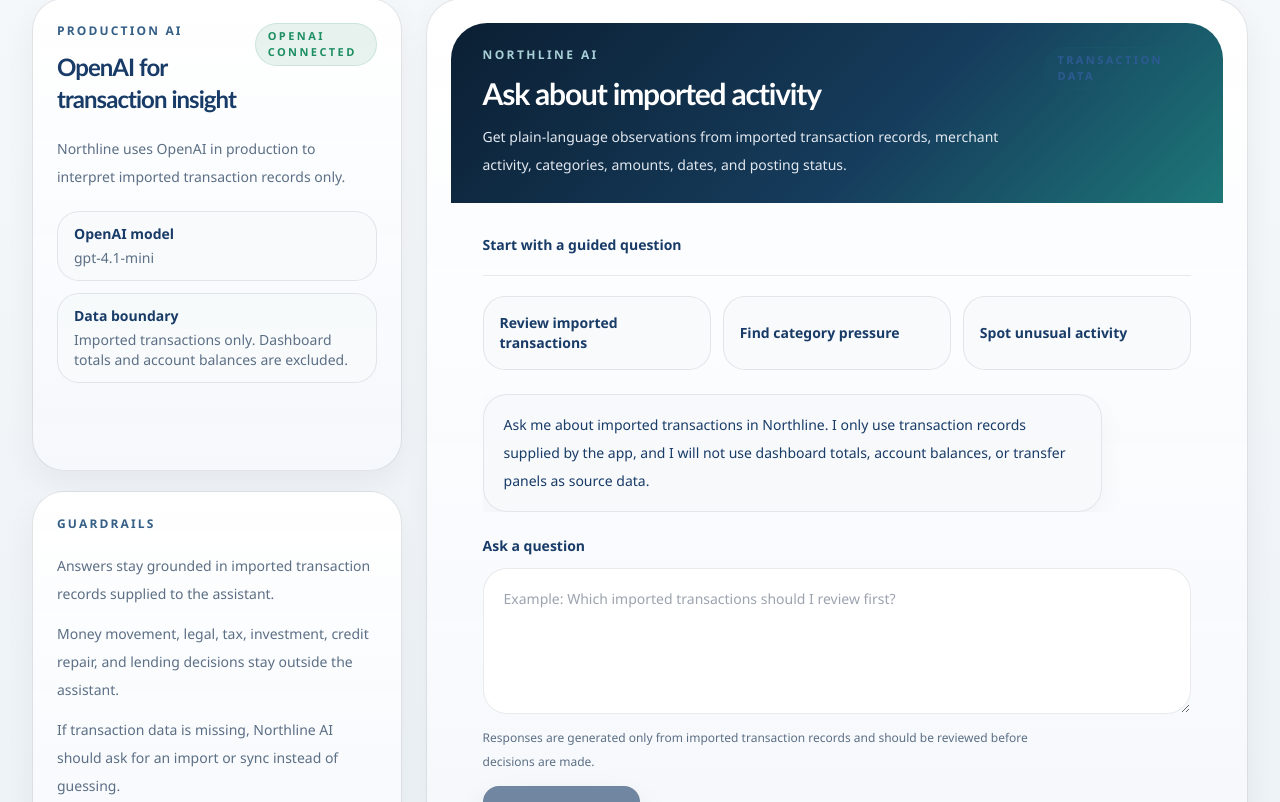
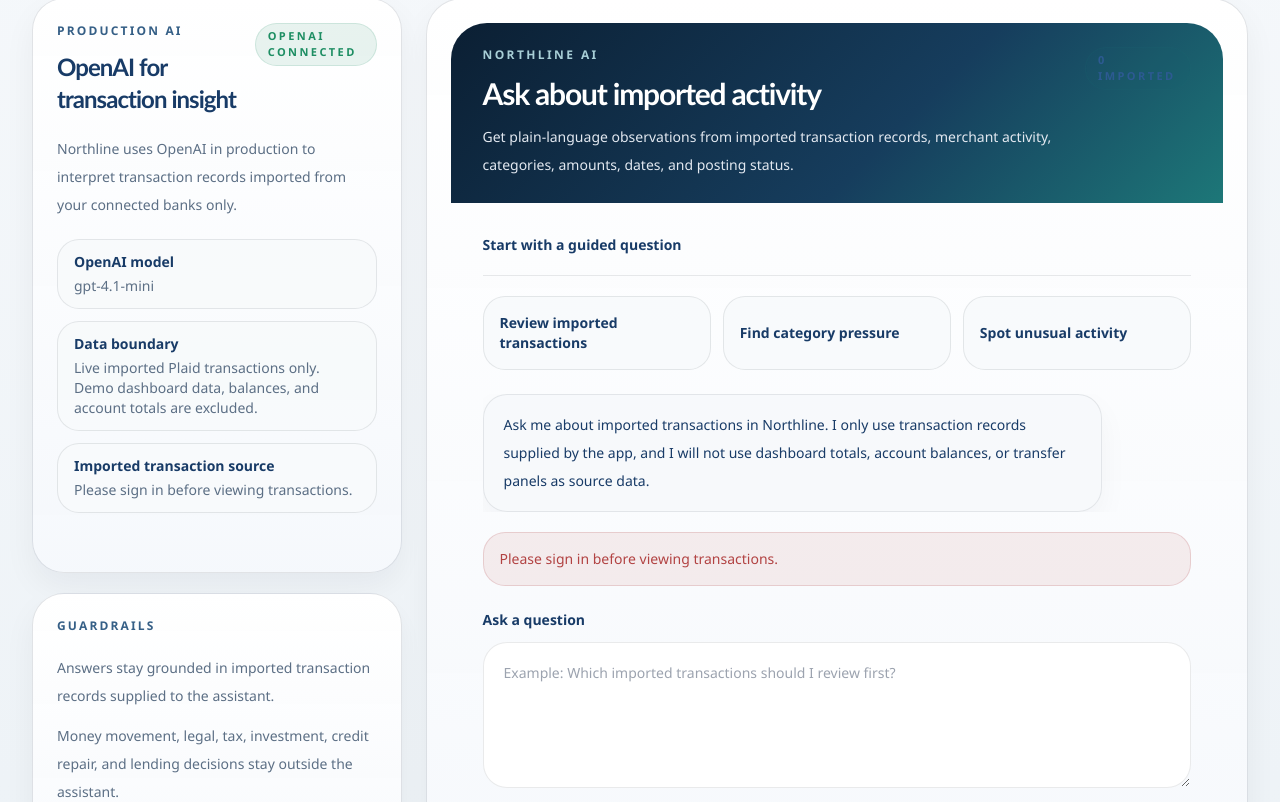
Before and after one commit to Gavynwitcher/Ai-Money-Studio-improved-, a Next.js app in the folder apps/web/: page /assistant in a window 1280 px wide. Shown: the part 818-1620 px from the top of the page. Built offline with nearby package versions, Linux system fonts and the light colour scheme; no server answers.

Commit message:
Use live Plaid transactions for assistant

```diff
--- a/apps/web/src/app/api/assistant/chat/route.ts
+++ b/apps/web/src/app/api/assistant/chat/route.ts
@@ -1,6 +1,9 @@
 import { NextRequest, NextResponse } from "next/server";
-import { errorJson } from "@/lib/server/http";
+import { prisma } from "@/lib/prisma";
+import { authRequiredJson, errorJson } from "@/lib/server/http";
+import { isDbUnavailableError } from "@/lib/server/moneyCopilotFallback";
 import { getOpenAiConfig, OpenAiMessage, runOpenAiChat } from "@/lib/server/openai";
+import { isAuthRequiredError, resolveActiveUserId } from "@/lib/server/user";
 
 const MAX_MESSAGES = 20;
 const MAX_TOTAL_CHARS = 25_000;
@@ -34,7 +37,6 @@
     role?: string;
     content?: string;
   }>;
-  transactions?: ImportedTransaction[];
 };
 
 function normalizeMessages(input: ChatPayload["messages"]): OpenAiMessage[] {
@@ -60,7 +62,7 @@
   return parsed.slice(-MAX_MESSAGES);
 }
 
-function normalizeTransactions(input: ChatPayload["transactions"]) {
+function normalizeTransactions(input: ImportedTransaction[]) {
   if (!Array.isArray(input)) return [];
 
   return input.slice(0, 200).map((transaction, index) => ({
@@ -72,6 +74,35 @@
     direction: transaction.direction === "inflow" ? "inflow" : "outflow",
     status: String(transaction.status || "unknown"),
     accountName: String(transaction.accountName || "Imported account")
+  }));
+}
+
+async function loadImportedTransactionsForUser(userId: string) {
+  const rows = await prisma.moneyCopilotTransaction.findMany({
+    where: {
+      userId,
+      providerTransactionId: { not: null }
+    },
+    orderBy: { postedAt: "desc" },
+    take: 200,
+    include: {
+      account: {
+        select: {
+          name: true
+        }
+      }
+    }
+  });
+
+  return rows.map((transaction) => ({
+    id: transaction.providerTransactionId || transaction.id,
+    date: transaction.postedAt.toISOString().slice(0, 10),
+    merchant: transaction.merchantNormalized || transaction.merchantRaw,
+    category: transaction.category,
+    amount: Math.abs(transaction.amount),
+    direction: transaction.amount >= 0 ? ("inflow" as const) : ("outflow" as const),
+    status: "posted",
+    accountName: transaction.account?.name || "Linked account"
   }));
 }
 
@@ -157,9 +188,10 @@
       return errorJson(`Conversation is too long (${totalChars} chars). Keep it under ${MAX_TOTAL_CHARS}.`, 413);
     }
 
-    const importedTransactions = normalizeTransactions(payload.transactions);
+    const userId = await resolveActiveUserId();
+    const importedTransactions = normalizeTransactions(await loadImportedTransactionsForUser(userId));
     if (!importedTransactions.length) {
-      return errorJson("Northline AI needs imported transaction records before it can answer.", 400);
+      return errorJson("Northline AI needs live imported Plaid transactions before it can answer. Connect a bank or refresh bank data first.", 400);
     }
 
     const citation = buildCitation(importedTransactions);
@@ -196,6 +228,12 @@
       }
     });
   } catch (error) {
+    if (isAuthRequiredError(error)) {
+      return authRequiredJson("Please sign in before using Northline AI with imported transactions.");
+    }
+    if (isDbUnavailableError(error)) {
+      return errorJson("Northline AI cannot reach the transaction database right now. Try again after the database is available.", 503);
+    }
     return errorJson(friendlyOpenAiError(error), 500);
   }
 }
--- a/apps/web/src/app/assistant/page.tsx
+++ b/apps/web/src/app/assistant/page.tsx
@@ -8,13 +8,13 @@
 export const metadata: Metadata = buildMetadata({
   title: "Northline AI Assistant",
   description:
-    "Ask Northline AI about connected account visibility, transactions, cash flow, budgeting context, and safe next-step planning.",
+    "Ask Northline AI about live imported Plaid transactions, merchant activity, categories, amounts, dates, and posting status.",
   path: "/assistant",
   keywords: [
     "Northline AI assistant",
     "AI banking assistant",
     "financial operations AI",
-    "OpenAI banking dashboard"
+    "OpenAI transaction assistant"
   ]
 });
 
@@ -24,7 +24,7 @@
       <PageHero
         eyebrow="Northline AI"
         title="Ask practical questions about your connected banking picture."
-        description="Northline AI uses OpenAI when configured to help interpret balances, transactions, cash flow, and budgeting context while staying inside clear financial-product guardrails."
+        description="Northline AI uses OpenAI to interpret live imported Plaid transaction records only. Demo dashboard data, balances, and account totals are excluded from assistant context."
         primaryCta={{ href: "#assistant-workspace", label: "Open assistant" }}
         secondaryCta={{ href: "/security", label: "Review guardrails" }}
       />
--- a/apps/web/src/components/assistant/northline-assistant.tsx
+++ b/apps/web/src/components/assistant/northline-assistant.tsx
@@ -1,10 +1,9 @@
 "use client";
 
-import { FormEvent, useEffect, useMemo, useState, useTransition } from "react";
+import { FormEvent, useEffect, useState, useTransition } from "react";
 import { Badge } from "@/components/ui/badge";
 import { Button } from "@/components/ui/button";
 import { Card } from "@/components/ui/card";
-import { transactions } from "@/data/mock-finance";
 
 type AssistantMessage = {
   role: "user" | "assistant";
@@ -18,6 +17,22 @@
     defaultModel?: string;
     error?: string | null;
   };
+};
+
+type ImportedTransaction = {
+  id: string;
+  merchant: string;
+  category: string;
+  amount: number;
+  accountName: string;
+  date: string;
+  direction: "inflow" | "outflow";
+  status: "posted" | "pending" | string;
+};
+
+type TransactionsPayload = {
+  transactions?: ImportedTransaction[];
+  error?: string;
 };
 
 const starterPrompts = [
@@ -43,9 +58,11 @@
   const [input, setInput] = useState("");
   const [error, setError] = useState("");
   const [status, setStatus] = useState<AssistantStatus | null>(null);
+  const [importedTransactions, setImportedTransactions] = useState<ImportedTransaction[]>([]);
+  const [transactionsLoading, setTransactionsLoading] = useState(true);
+  const [transactionsError, setTransactionsError] = useState("");
   const [isPending, startTransition] = useTransition();
 
-  const importedTransactions = useMemo(() => transactions, []);
   const openAiReady = status?.openai?.available === true;
   const providerTone = openAiReady ? "success" : "muted";
   const providerLabel = openAiReady ? "OpenAI connected" : "Checking";
@@ -60,6 +77,39 @@
       .catch(() => {
         if (active) setStatus({ provider: "unavailable" });
       });
+    return () => {
+      active = false;
+    };
+  }, []);
+
+  useEffect(() => {
+    let active = true;
+
+    async function loadTransactions() {
+      try {
+        setTransactionsLoading(true);
+        setTransactionsError("");
+        const res = await fetch("/api/plaid/transactions", { cache: "no-store" });
+        const payload = (await res.json().catch(() => ({}))) as TransactionsPayload;
+        if (!res.ok) {
+          throw new Error(payload.error || "Could not load imported transactions.");
+        }
+        if (active) {
+          setImportedTransactions(Array.isArray(payload.transactions) ? payload.transactions : []);
+        }
+      } catch (nextError) {
+        if (active) {
+          setImportedTransactions([]);
+          setTransactionsError(
+            nextError instanceof Error ? nextError.message : "Could not load imported transactions."
+          );
+        }
+      } finally {
+        if (active) setTransactionsLoading(false);
+      }
+    }
+
+    void loadTransactions();
     return () => {
       active = false;
     };
@@ -96,8 +146,7 @@
               role: message.role,
               content: message.content
             }))
-          ],
-          transactions: importedTransactions
+          ]
         })
       });
       const payload = (await res.json().catch(() => ({}))) as { reply?: string; error?: string };
@@ -133,7 +182,7 @@
             <Badge tone={providerTone}>{providerLabel}</Badge>
           </div>
           <p className="mt-5 text-sm leading-7 text-[var(--muted)]">
-            Northline uses OpenAI in production to interpret imported transaction records only.
+            Northline uses OpenAI in production to interpret transaction records imported from your connected banks only.
           </p>
           <div className="mt-5 grid gap-3 text-sm">
             <div className="rounded-[22px] border border-[var(--line)] bg-slate-50/80 px-4 py-3">
@@ -142,7 +191,19 @@
             </div>
             <div className="rounded-[22px] border border-[var(--line)] bg-slate-50/80 px-4 py-3">
               <p className="font-semibold text-[var(--navy)]">Data boundary</p>
-              <p className="mt-1 text-[var(--muted)]">Imported transactions only. Dashboard totals and account balances are excluded.</p>
+              <p className="mt-1 text-[var(--muted)]">
+                Live imported Plaid transactions only. Demo dashboard data, balances, and account totals are excluded.
+              </p>
+            </div>
+            <div className="rounded-[22px] border border-[var(--line)] bg-slate-50/80 px-4 py-3">
+              <p className="font-semibold text-[var(--navy)]">Imported transaction source</p>
+              <p className="mt-1 text-[var(--muted)]">
+                {transactionsLoading
+                  ? "Checking your imported transaction history..."
+                  : transactionsError
+                    ? transactionsError
+                    : `${importedTransactions.length} live imported transaction${importedTransactions.length === 1 ? "" : "s"} available.`}
+              </p>
             </div>
           </div>
         </Card>
@@ -169,7 +230,7 @@
                 Get plain-language observations from imported transaction records, merchant activity, categories, amounts, dates, and posting status.
               </p>
             </div>
-            <Badge tone="teal">Transaction data</Badge>
+            <Badge tone="teal">{transactionsLoading ? "Loading transactions" : `${importedTransactions.length} imported`}</Badge>
           </div>
         </div>
 
@@ -221,6 +282,12 @@
           </p>
         ) : null}
 
+        {transactionsError ? (
+          <p className="mt-5 rounded-[22px] border border-[rgba(178,67,67,0.18)] bg-[rgba(178,67,67,0.09)] px-4 py-3 text-sm leading-7 text-[var(--danger)]">
+            {transactionsError}
+          </p>
+        ) : null}
+
         <form onSubmit={onSubmit} className="mt-6 grid gap-3">
           <label className="text-sm font-semibold text-[var(--navy)]" htmlFor="northline-ai-message">
             Ask a question
@@ -235,9 +302,9 @@
           />
           <div className="flex flex-wrap items-center justify-between gap-3">
             <p className="max-w-xl text-xs leading-6 text-[var(--muted)]">
-              Responses are generated only from imported transaction records and should be reviewed before decisions are made.
+              Responses are generated from live imported Plaid transaction rows stored for your signed-in Northline account.
             </p>
-            <Button type="submit" disabled={isPending || !input.trim()}>
+            <Button type="submit" disabled={isPending || transactionsLoading || !input.trim()}>
               Ask Northline AI
             </Button>
           </div>
```
